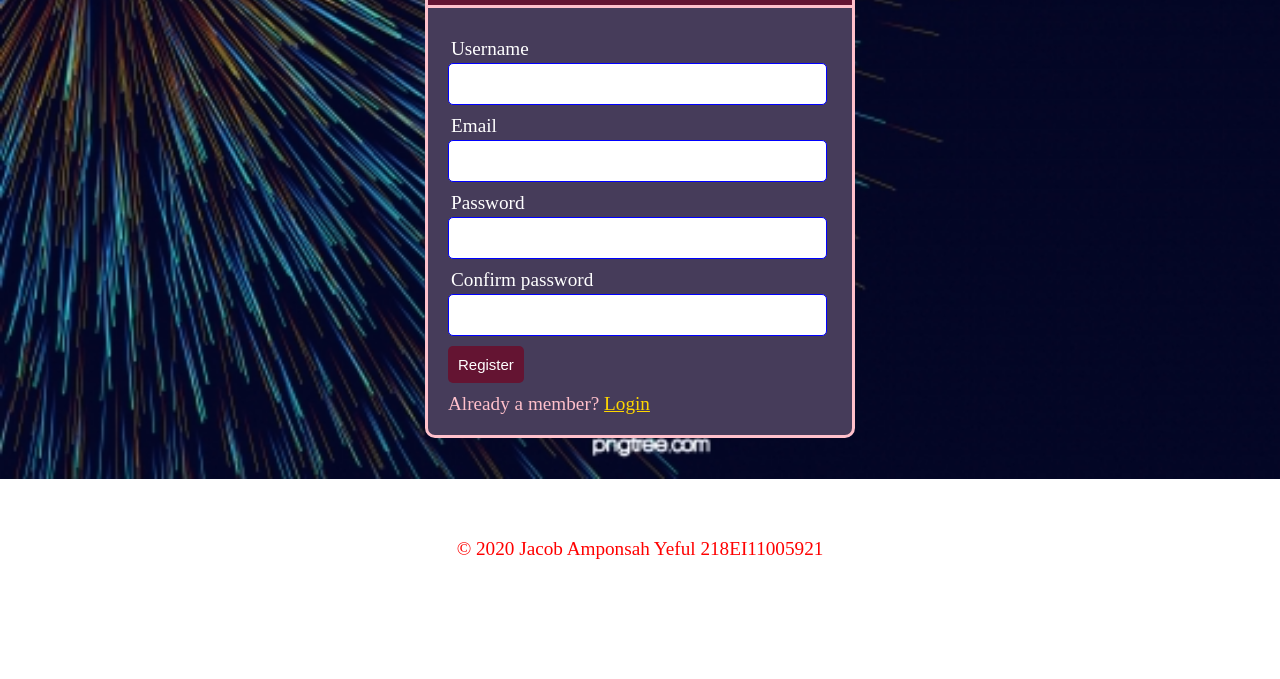
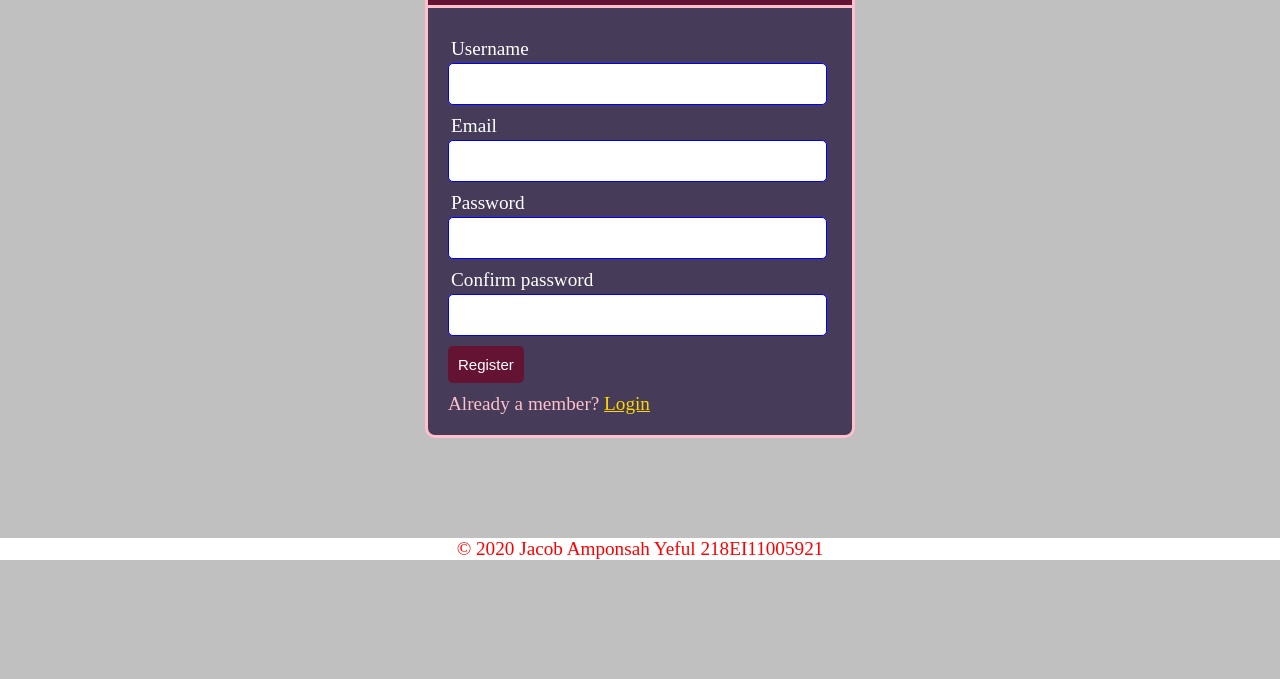
Before and after one commit to jacobyeful/myproject, a plain HTML site: page index.html in a window 1280 px wide. Shown: the part 121-800 px from the top of the page. Drawn offline with Linux system fonts and the light colour scheme.

Commit message:
Update style.css

```diff
--- a/style.css
+++ b/style.css
@@ -4,8 +4,8 @@
 }
 body {
   font-size: 120%;
-  /*background: silver;*/
-  background-image:url("image.JPG");
+  background: silver;
+ /* background-image:url("image.JPG");*/
   background-repeat: no-repeat;
   background-size: 100%;
 
```
